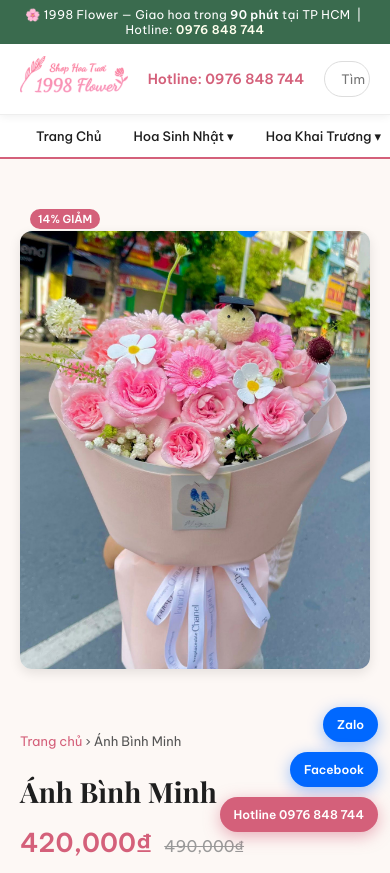
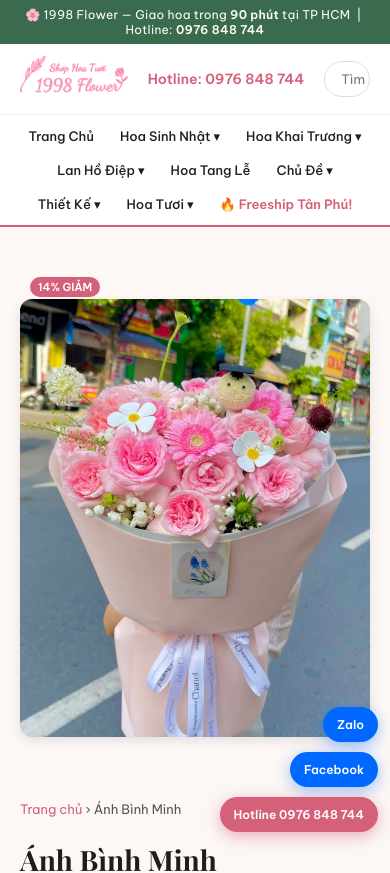
Before and after one commit to sy20082003/1998-flower, a Next.js app: page /san-pham/anh-binh-minh in a window 390 px wide. Shown: the top 873 px of the page. Built offline with nearby package versions, Linux system fonts and the light colour scheme.

Commit message:
update header

```diff
--- a/src/app/globals.css
+++ b/src/app/globals.css
@@ -76,37 +76,114 @@ a { text-decoration: none; color: inherit; }
 .headerContact strong { color: var(--pink); font-size: 14px; display: block; }
 
 /* ── NAV ── */
-.siteNav { background: var(--white); border-bottom: 2px solid var(--pink); }
+/* ==========================================
+   THANH MENU CHÍNH (ĐÃ SỬA LỖI BỊ ĐÈ)
+   ========================================== */
+.siteNav {
+  background: var(--white);
+  border-bottom: 2px solid var(--pink);
+
+  /* 🛠️ SỬA LỖI 1: Ép toàn bộ thanh nav nổi lên trên cùng của trang web */
+  position: relative;
+  z-index: 999;
+}
+
 .navInner {
-  max-width: 1200px; margin: auto;
-  display: flex; align-items: stretch;
-  padding: 0 20px; overflow-x: auto; scrollbar-width: none;
+  max-width: 1200px;
+  margin: auto;
+  display: flex;
+  align-items: stretch;
+  padding: 0 20px;
+
+  /* Mặc định trên máy tính để hiển thị tự nhiên */
+  overflow: visible;
 }
-.navInner::-webkit-scrollbar { display: none; }
-.navItem { position: relative; white-space: nowrap; }
+
+.navItem {
+  position: relative;
+  white-space: nowrap;
+}
+
 .navItem > a {
-  display: block; padding: 13px 16px;
-  font-size: 13px; font-weight: 500;
-  color: var(--dark); transition: color .2s;
+  display: block;
+  padding: 13px 16px;
+  font-size: 13px;
+  font-weight: 500;
+  color: var(--dark);
+  transition: color .2s;
 }
-.navItem:hover > a, .navItemActive > a { color: var(--pink); }
-.navSale > a { color: var(--pink) !important; font-weight: 700; }
 
+.navItem:hover > a, .navItemActive > a {
+  color: var(--pink);
+}
+
+.navSale > a {
+  color: var(--pink) !important;
+  font-weight: 700;
+}
+
+/* ==========================================
+   MENU THẢ XUỐNG (DROPDOWN)
+   ========================================== */
 .dropdown {
   display: none;
-  position: absolute; top: 100%; left: 0;
-  background: var(--white); border: 1px solid #eee;
-  border-radius: var(--radius); min-width: 220px;
+  position: absolute;
+  top: 100%;
+  left: 0;
+  background: var(--white);
+  border: 1px solid #eee;
+  border-radius: var(--radius);
+  min-width: 220px;
   box-shadow: 0 6px 20px rgba(0,0,0,.1);
-  z-index: 200; padding: 8px 0;
+  padding: 8px 0;
+
+  /* 🛠️ SỬA LỖI 2: Đảm bảo bảng menu con luôn ở tầng cao nhất */
+  z-index: 1000;
 }
-.navItem:hover .dropdown { display: block; }
+
+.navItem:hover .dropdown,
+.navItem:focus-within .dropdown {
+  display: block;
+}
+
 .dropdown a {
-  display: block; padding: 8px 18px;
-  font-size: 13px; color: var(--mid);
+  display: block;
+  padding: 8px 18px;
+  font-size: 13px;
+  color: var(--mid);
   transition: background .15s, color .15s;
 }
-.dropdown a:hover { background: var(--pink-lt); color: var(--pink); }
+
+.dropdown a:hover {
+  background: var(--pink-lt);
+  color: var(--pink);
+}
+
+/* ==========================================
+   🛠️ SỬA LỖI 3: TỐI ƯU RIÊNG CHO ĐIỆN THOẠI (MOBILE)
+   ========================================== */
+@media (max-width: 768px) {
+  .navInner {
+    /* Chuyển thanh cuộn ngang sang hiển thị tự động xuống dòng gọn gàng,
+       giúp menu con xổ xuống thoải mái mà không bao giờ bị cắt mất */
+    flex-wrap: wrap;
+    overflow: visible;
+    justify-content: center;
+    gap: 2px;
+    padding: 5px 10px;
+  }
+
+  .navItem > a {
+    padding: 8px 12px; /* Thu nhỏ khoảng cách nút trên mobile cho vừa vặn */
+  }
+
+  .dropdown {
+    /* Căn menu thả xuống rớt ngay chính giữa nút cha trên mobile */
+    left: 50%;
+    transform: translateX(-50%);
+    box-shadow: 0 10px 25px rgba(0,0,0,0.15);
+  }
+}
 
 /* ── HERO ── */
 .hero {
```
